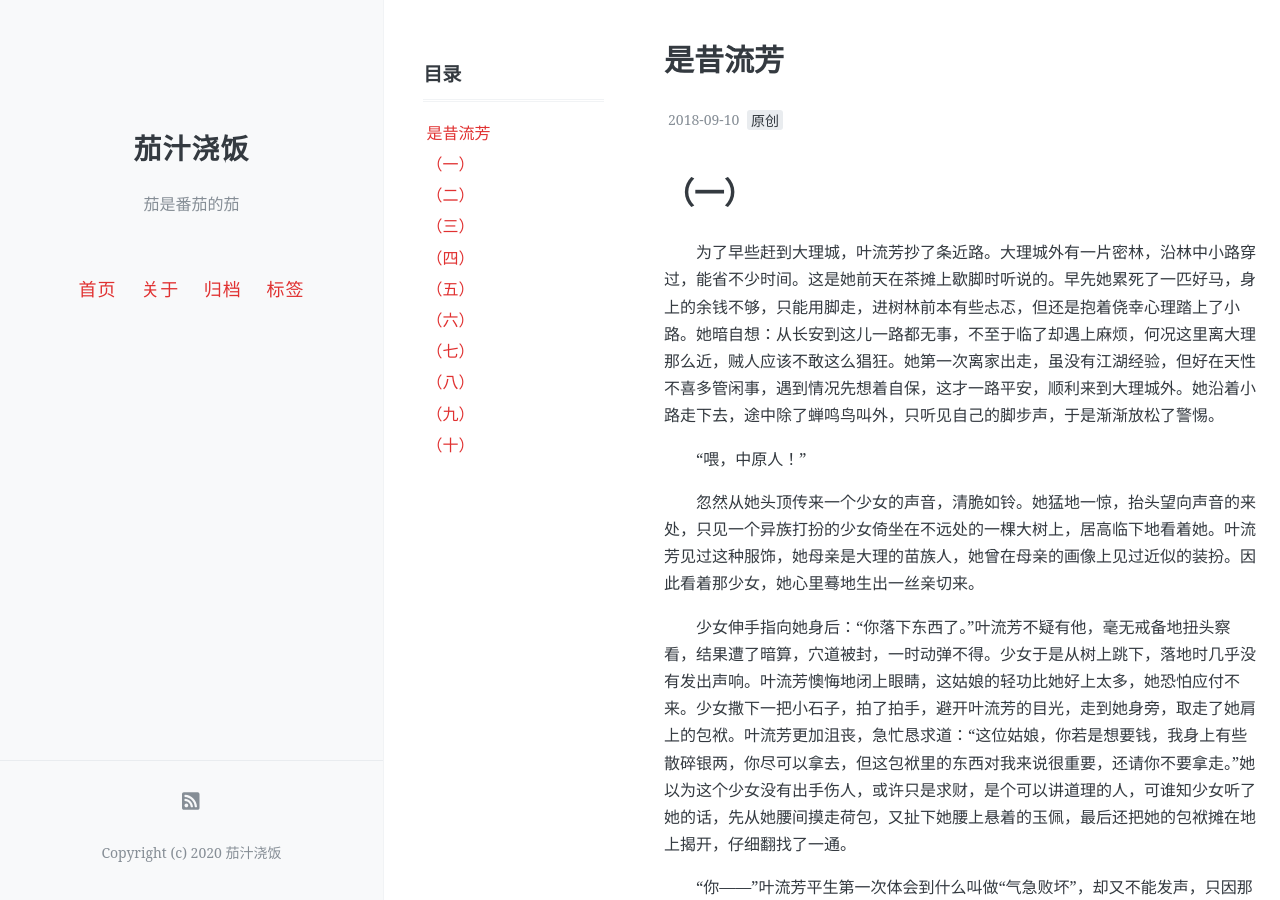
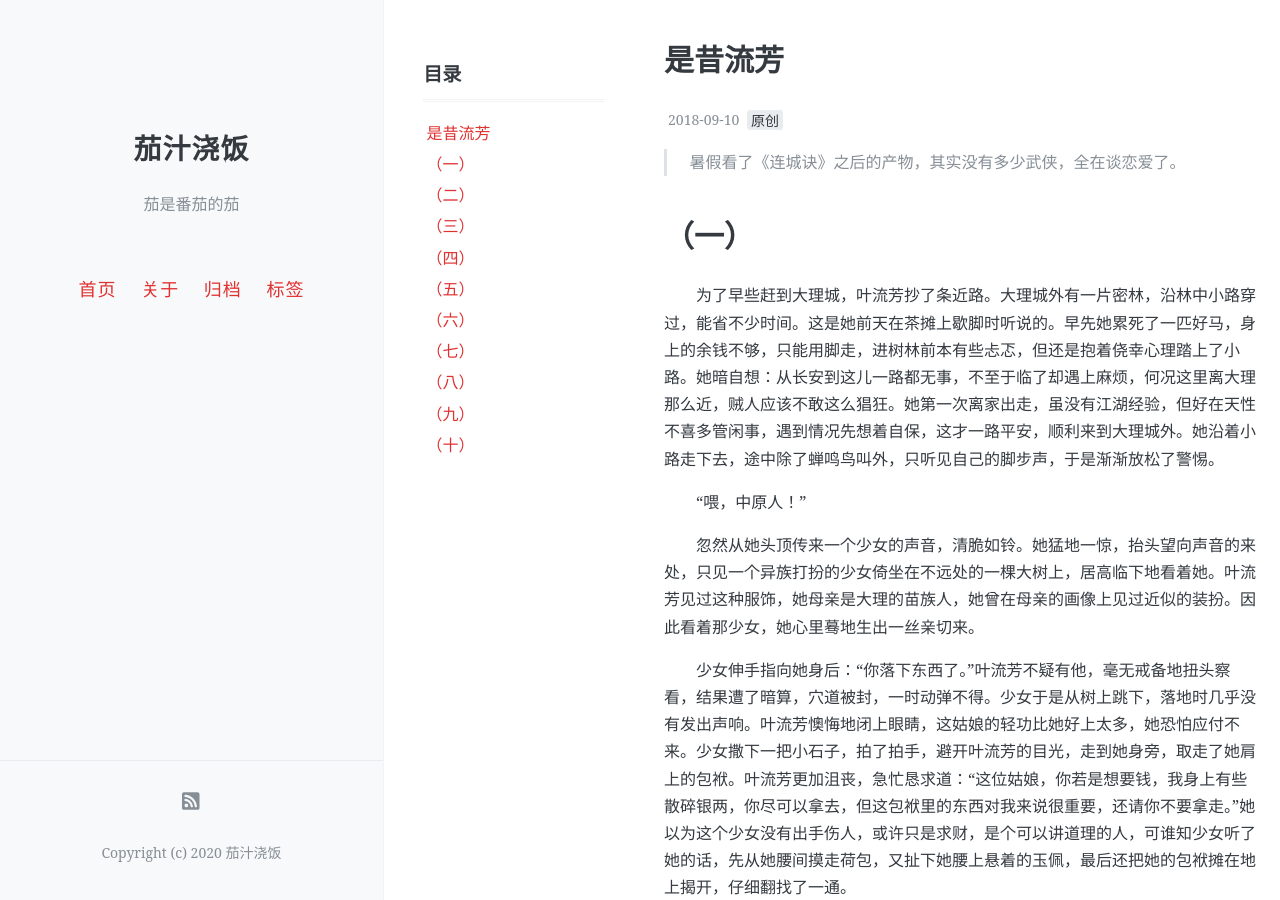
Before and after one commit to onemorebluemoon/ketchup, a Jekyll site: the page built from _posts/2018-09-10-sxlf.md, in a window 1280 px wide and 900 px high. Built offline with Jekyll 4.4.1, drawn with Linux system fonts in a browser that asks for light colours; comment, search, counter and statistics services are not loaded.

Commit message:
Update 2018-09-10-sxlf.md

```diff
--- a/_posts/2018-09-10-sxlf.md
+++ b/_posts/2018-09-10-sxlf.md
@@ -8,6 +8,8 @@ comments: true
 toc: true
 ---
 
+> 暑假看了《连城诀》之后的产物，其实没有多少武侠，全在谈恋爱了。
+
 # （一）
 
 　　为了早些赶到大理城，叶流芳抄了条近路。大理城外有一片密林，沿林中小路穿过，能省不少时间。这是她前天在茶摊上歇脚时听说的。早先她累死了一匹好马，身上的余钱不够，只能用脚走，进树林前本有些忐忑，但还是抱着侥幸心理踏上了小路。她暗自想：从长安到这儿一路都无事，不至于临了却遇上麻烦，何况这里离大理那么近，贼人应该不敢这么猖狂。她第一次离家出走，虽没有江湖经验，但好在天性不喜多管闲事，遇到情况先想着自保，这才一路平安，顺利来到大理城外。她沿着小路走下去，途中除了蝉鸣鸟叫外，只听见自己的脚步声，于是渐渐放松了警惕。
```
